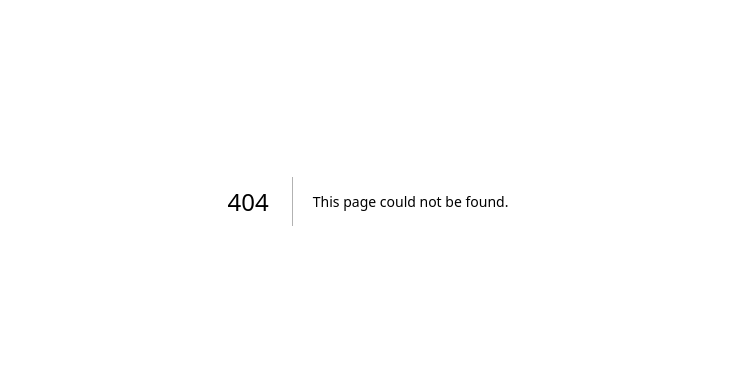
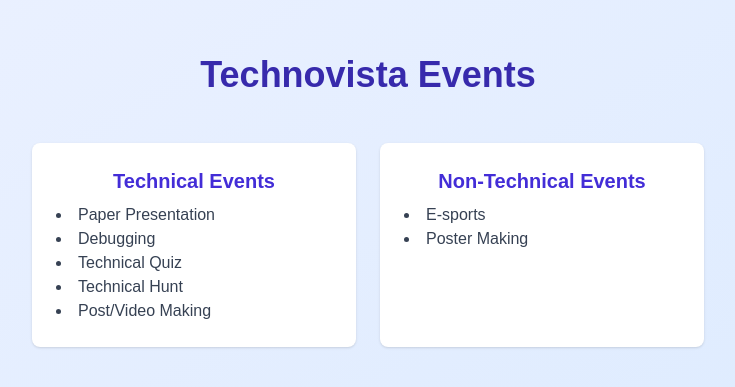
Before and after one commit to thrivikramg/technovista, a Next.js app: page /events in a window 1280 px wide. Before the commit this address had no page. Shown: the part 199-586 px from the top of the page, without its empty margins (272-1007 px from the left). Built offline with nearby package versions, Linux system fonts and the light colour scheme.

Commit message:
Add Technovista hero, register, and events pages

```diff
--- /dev/null
+++ b/src/app/events/page.tsx
@@ -0,0 +1,28 @@
+export default function Events() {
+  return (
+    <div className="min-h-screen flex flex-col items-center justify-center bg-gradient-to-br from-indigo-50 to-blue-100 p-4">
+      <main className="flex flex-col items-center justify-center flex-1 w-full text-center gap-8 max-w-2xl">
+        <h1 className="text-3xl sm:text-4xl font-bold text-indigo-800 mb-4">Technovista Events</h1>
+        <div className="grid grid-cols-1 sm:grid-cols-2 gap-6 w-full">
+          <div className="bg-white rounded-lg shadow p-6">
+            <h2 className="text-xl font-semibold text-indigo-700 mb-2">Technical Events</h2>
+            <ul className="text-gray-700 text-left list-disc list-inside">
+              <li>Paper Presentation</li>
+              <li>Debugging</li>
+              <li>Technical Quiz</li>
+              <li>Technical Hunt</li>
+              <li>Post/Video Making</li>
+            </ul>
+          </div>
+          <div className="bg-white rounded-lg shadow p-6">
+            <h2 className="text-xl font-semibold text-indigo-700 mb-2">Non-Technical Events</h2>
+            <ul className="text-gray-700 text-left list-disc list-inside">
+              <li>E-sports</li>
+              <li>Poster Making</li>
+            </ul>
+          </div>
+        </div>
+      </main>
+    </div>
+  );
+}
--- a/src/app/page.tsx
+++ b/src/app/page.tsx
@@ -9,11 +9,17 @@ export default function Home() {
           Welcome to Technovista, the annual fest of Sri Sairam College of Engineering! Join us for a celebration of innovation, creativity, and technology with exciting events, workshops, and more.
         </p>
         <div className="flex flex-col sm:flex-row gap-4 w-full justify-center">
-          <a href="#register" className="flex-1 px-6 py-3 rounded-lg bg-indigo-600 text-white font-semibold shadow hover:bg-indigo-700 transition text-lg">Register</a>
-          <a href="#events" className="flex-1 px-6 py-3 rounded-lg bg-white text-indigo-700 font-semibold border border-indigo-600 shadow hover:bg-indigo-50 transition text-lg">Events</a>
+          <a href="/register" className="flex-1 px-6 py-3 rounded-lg bg-indigo-600 text-white font-semibold shadow hover:bg-indigo-700 transition text-lg">Register</a>
+          <a href="/events" className="flex-1 px-6 py-3 rounded-lg bg-white text-indigo-700 font-semibold border border-indigo-600 shadow hover:bg-indigo-50 transition text-lg">Events</a>
           <a href="#knowmore" className="flex-1 px-6 py-3 rounded-lg bg-gray-200 text-indigo-800 font-semibold shadow hover:bg-gray-300 transition text-lg">Know More</a>
         </div>
       </main>
+      <div id="knowmore" className="mt-16 max-w-2xl text-center text-gray-700 text-base sm:text-lg">
+        <h3 className="text-xl font-bold text-indigo-700 mb-2">Know More</h3>
+        <p>
+          Technovista is the flagship fest of Sri Sairam College of Engineering, bringing together students from various disciplines to showcase their talents in both technical and non-technical events. Dive into a world of innovation, creativity, and fun!
+        </p>
+      </div>
       <footer className="mt-12 text-gray-500 text-sm">&copy; 2025 Technovista | Sri Sairam College of Engineering</footer>
     </div>
   );
--- /dev/null
+++ b/src/app/register/page.tsx
@@ -0,0 +1,25 @@
+export default function Register() {
+  return (
+    <div className="min-h-screen flex flex-col items-center justify-center bg-gradient-to-br from-blue-50 to-indigo-100 p-4">
+      <main className="flex flex-col items-center justify-center flex-1 w-full text-center gap-8 max-w-xl">
+        <h1 className="text-3xl sm:text-4xl font-bold text-indigo-800 mb-4">Register for Technovista</h1>
+        <form className="bg-white rounded-lg shadow p-6 w-full max-w-md flex flex-col gap-4">
+          <input className="border border-gray-300 rounded px-4 py-2" type="text" placeholder="Full Name" required />
+          <input className="border border-gray-300 rounded px-4 py-2" type="email" placeholder="Email" required />
+          <input className="border border-gray-300 rounded px-4 py-2" type="text" placeholder="College Name" required />
+          <select className="border border-gray-300 rounded px-4 py-2" required>
+            <option value="">Select Event</option>
+            <option value="Paper Presentation">Paper Presentation</option>
+            <option value="Debugging">Debugging</option>
+            <option value="Technical Quiz">Technical Quiz</option>
+            <option value="Technical Hunt">Technical Hunt</option>
+            <option value="Post/Video Making">Post/Video Making</option>
+            <option value="E-sports">E-sports</option>
+            <option value="Poster Making">Poster Making</option>
+          </select>
+          <button type="submit" className="bg-indigo-600 text-white rounded px-4 py-2 font-semibold hover:bg-indigo-700 transition">Submit</button>
+        </form>
+      </main>
+    </div>
+  );
+}
```
